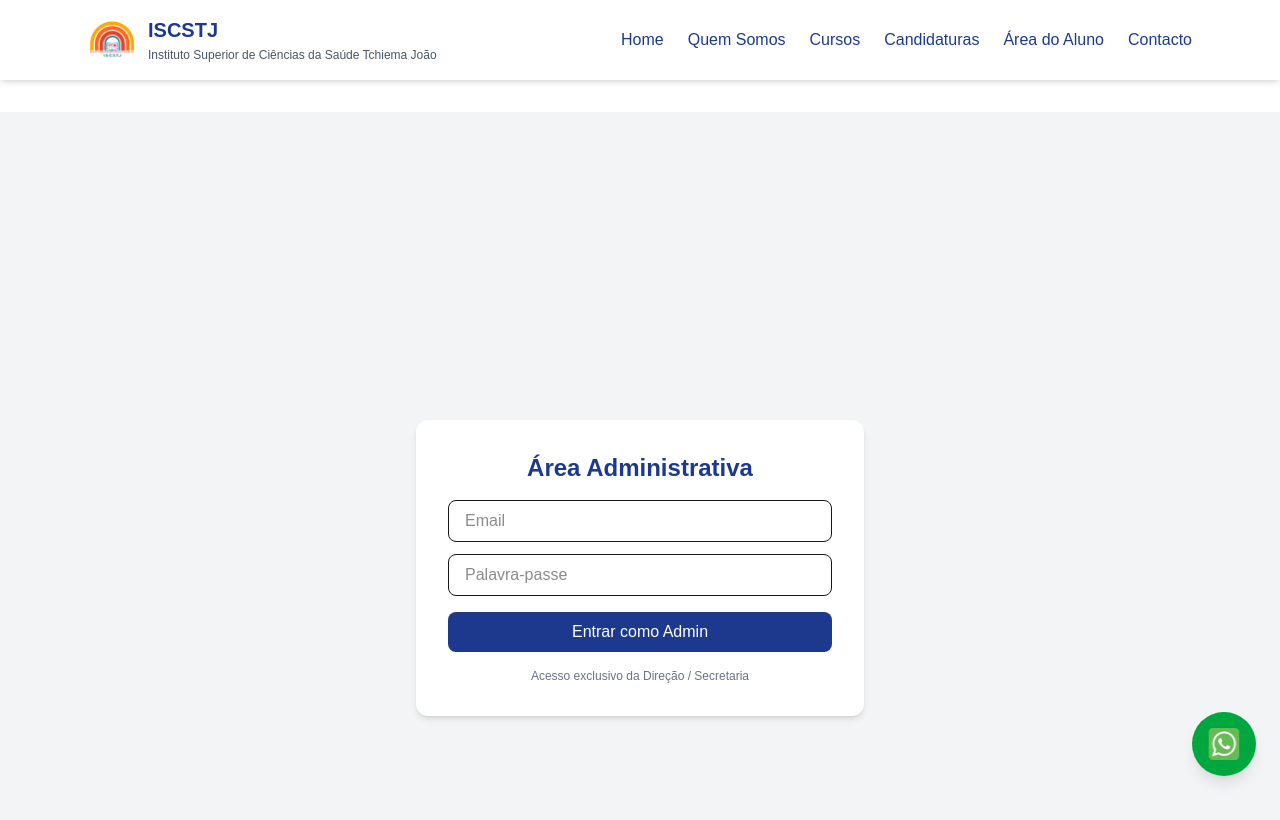
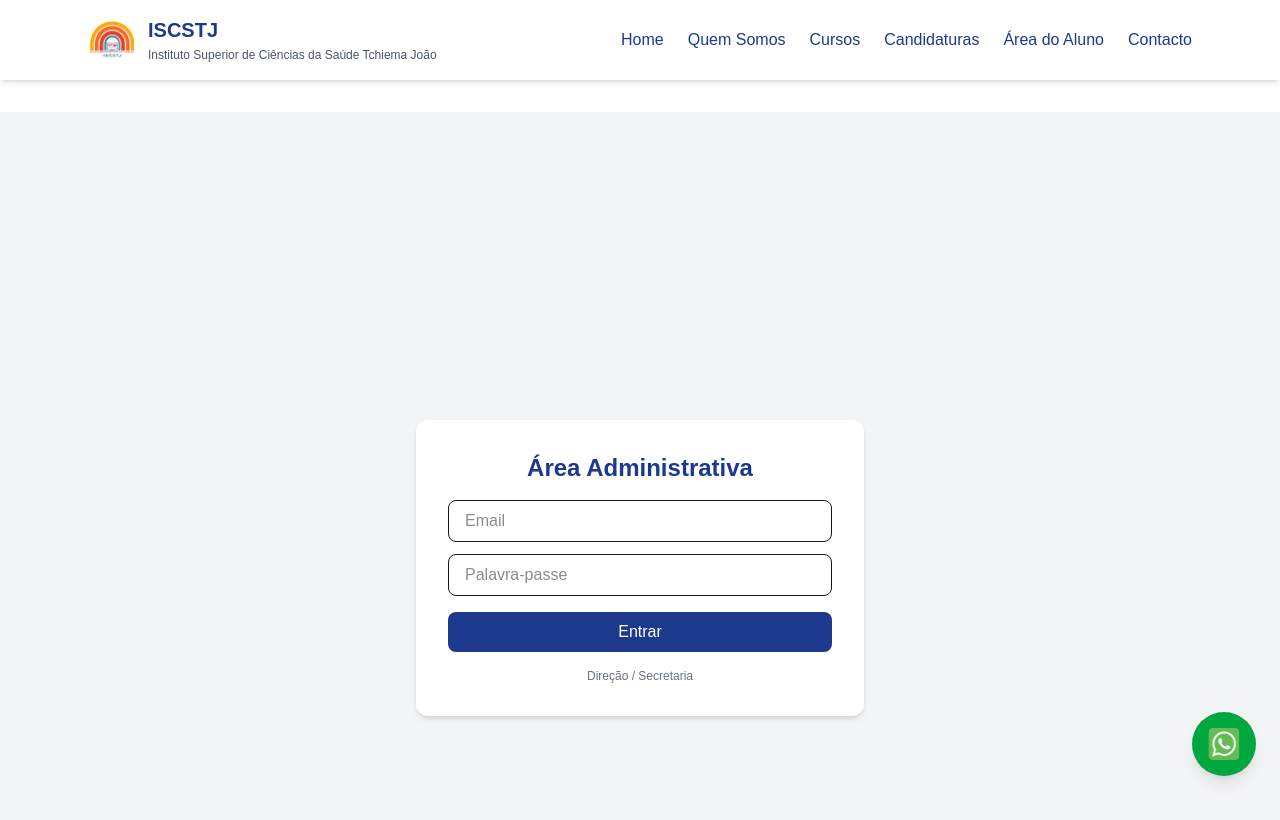
Before and after one commit to AdrianVeylor/iscstj-site, a Next.js app: page /admin/login in a window 1280 px wide. Shown: the top 820 px of the page. Built offline with nearby package versions, Linux system fonts and the light colour scheme.

Commit message:
Fix admin redirect loop (D4.3)

```diff
--- a/app/admin/login/page.tsx
+++ b/app/admin/login/page.tsx
@@ -9,28 +9,30 @@ export default function AdminLogin() {
   const [senha, setSenha] = useState("");
   const [erro, setErro] = useState("");
 
-  async function handleLogin(e: React.FormEvent) {
+  function handleLogin(e: React.FormEvent) {
     e.preventDefault();
     setErro("");
 
-    // LOGIN FICTÍCIO CONTROLADO
     if (
       (email === "admin@iscstj.com" && senha === "admin123") ||
       (email === "secretaria@iscstj.com" && senha === "secretaria123")
     ) {
-      // 🔐 MARCAR SESSÃO
+      // ✅ sessão persistente
       localStorage.setItem(
         "admin",
-        JSON.stringify({ email, role: email.includes("admin") ? "admin" : "secretaria" })
+        JSON.stringify({
+          email,
+          role: email.includes("admin") ? "admin" : "secretaria",
+        })
       );
 
       document.cookie = "admin_auth=true; path=/";
 
-      // 🔁 REDIRECIONAR
+      // ✅ redirecionamento FORA do /login
       if (email.includes("admin")) {
-        router.push("/admin/login/dashboard");
+        router.push("/admin/dashboard");
       } else {
-        router.push("/admin/login/secretaria");
+        router.push("/admin/secretaria");
       }
     } else {
       setErro("Credenciais inválidas.");
@@ -55,7 +57,6 @@ export default function AdminLogin() {
           value={email}
           onChange={(e) => setEmail(e.target.value)}
           className="w-full mb-3 px-4 py-2 border rounded-lg"
-          required
         />
 
         <input
@@ -64,18 +65,17 @@ export default function AdminLogin() {
           value={senha}
           onChange={(e) => setSenha(e.target.value)}
           className="w-full mb-4 px-4 py-2 border rounded-lg"
-          required
         />
 
         <button
           type="submit"
           className="w-full bg-blue-900 text-white py-2 rounded-lg hover:bg-blue-950"
         >
-          Entrar como Admin
+          Entrar
         </button>
 
         <p className="text-xs text-gray-500 text-center mt-4">
-          Acesso exclusivo da Direção / Secretaria
+          Direção / Secretaria
         </p>
       </form>
     </div>
```
